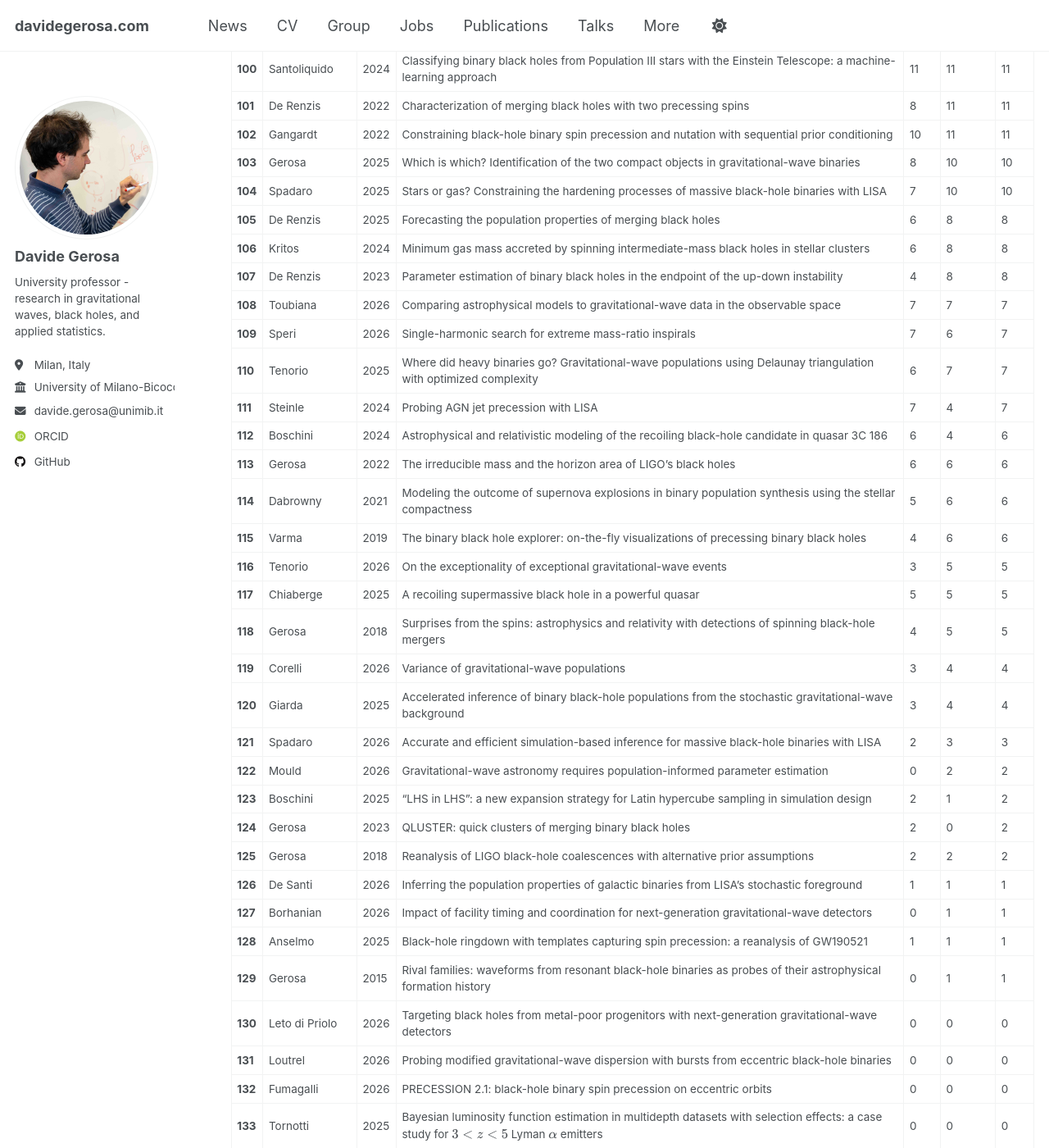
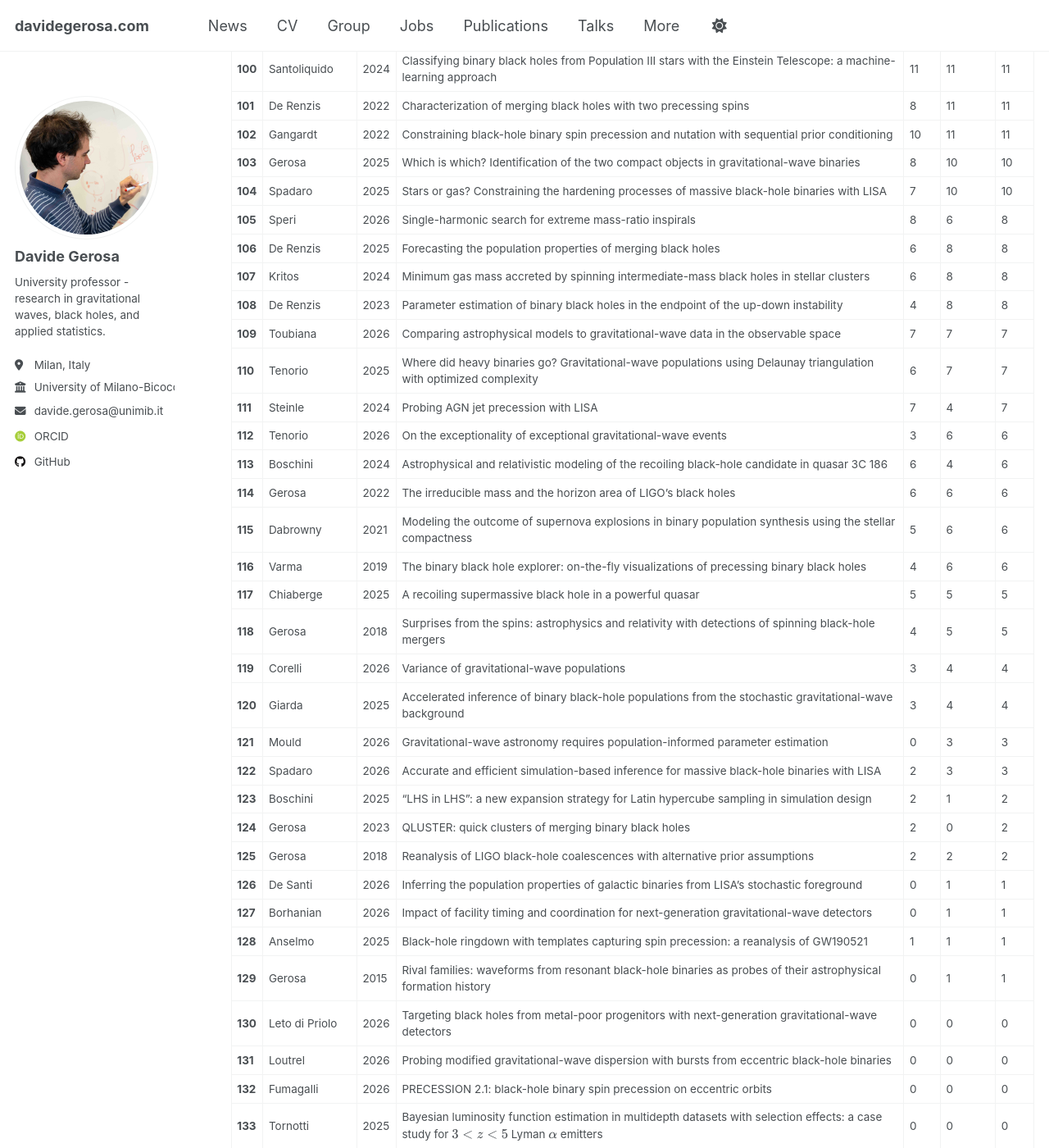
Before and after one commit to dgerosa/website, a Jekyll site: the page built from _pages/citations.md, in a window 1280 px wide and 1400 px high, scrolled down 4541 px. Shown: the whole window at 82% size. Built offline with Jekyll 4.4.1, drawn with Linux system fonts in a browser that asks for light colours; some web fonts are replaced; some of the changed text lies outside the part shown.

Commit message:
Website update from workflow

```diff
--- a/_pages/_citations.md
+++ b/_pages/_citations.md
@@ -113,28 +113,28 @@
 | **102** | Gangardt | 2022 | Constraining black-hole binary spin precession and nutation with sequential prior conditioning | 10 | 11 | 11 |
 | **103** | Gerosa | 2025 | Which is which? Identification of the two compact objects in gravitational-wave binaries | 8 | 10 | 10 |
 | **104** | Spadaro | 2025 | Stars or gas? Constraining the hardening processes of massive black-hole binaries with LISA | 7 | 10 | 10 |
-| **105** | De Renzis | 2025 | Forecasting the population properties of merging black holes | 6 | 8 | 8 |
-| **106** | Kritos | 2024 | Minimum gas mass accreted by spinning intermediate-mass black holes in stellar clusters | 6 | 8 | 8 |
-| **107** | De Renzis | 2023 | Parameter estimation of binary black holes in the endpoint of the up-down instability | 4 | 8 | 8 |
-| **108** | Toubiana | 2026 | Comparing astrophysical models to gravitational-wave data in the observable space | 7 | 7 | 7 |
-| **109** | Speri | 2026 | Single-harmonic search for extreme mass-ratio inspirals | 7 | 6 | 7 |
+| **105** | Speri | 2026 | Single-harmonic search for extreme mass-ratio inspirals | 8 | 6 | 8 |
+| **106** | De Renzis | 2025 | Forecasting the population properties of merging black holes | 6 | 8 | 8 |
+| **107** | Kritos | 2024 | Minimum gas mass accreted by spinning intermediate-mass black holes in stellar clusters | 6 | 8 | 8 |
+| **108** | De Renzis | 2023 | Parameter estimation of binary black holes in the endpoint of the up-down instability | 4 | 8 | 8 |
+| **109** | Toubiana | 2026 | Comparing astrophysical models to gravitational-wave data in the observable space | 7 | 7 | 7 |
 | **110** | Tenorio | 2025 | Where did heavy binaries go? Gravitational-wave populations using Delaunay triangulation with optimized complexity | 6 | 7 | 7 |
 | **111** | Steinle | 2024 | Probing AGN jet precession with LISA | 7 | 4 | 7 |
-| **112** | Boschini | 2024 | Astrophysical and relativistic modeling of the recoiling black-hole candidate in quasar 3C 186 | 6 | 4 | 6 |
-| **113** | Gerosa | 2022 | The irreducible mass and the horizon area of LIGO's black holes | 6 | 6 | 6 |
-| **114** | Dabrowny | 2021 | Modeling the outcome of supernova explosions in binary population synthesis using the stellar compactness | 5 | 6 | 6 |
-| **115** | Varma | 2019 | The binary black hole explorer: on-the-fly visualizations of precessing binary black holes | 4 | 6 | 6 |
-| **116** | Tenorio | 2026 | On the exceptionality of exceptional gravitational-wave events | 3 | 5 | 5 |
+| **112** | Tenorio | 2026 | On the exceptionality of exceptional gravitational-wave events | 3 | 6 | 6 |
+| **113** | Boschini | 2024 | Astrophysical and relativistic modeling of the recoiling black-hole candidate in quasar 3C 186 | 6 | 4 | 6 |
+| **114** | Gerosa | 2022 | The irreducible mass and the horizon area of LIGO's black holes | 6 | 6 | 6 |
+| **115** | Dabrowny | 2021 | Modeling the outcome of supernova explosions in binary population synthesis using the stellar compactness | 5 | 6 | 6 |
+| **116** | Varma | 2019 | The binary black hole explorer: on-the-fly visualizations of precessing binary black holes | 4 | 6 | 6 |
 | **117** | Chiaberge | 2025 | A recoiling supermassive black hole in a powerful quasar | 5 | 5 | 5 |
 | **118** | Gerosa | 2018 | Surprises from the spins: astrophysics and relativity with detections of spinning black-hole mergers | 4 | 5 | 5 |
 | **119** | Corelli | 2026 | Variance of gravitational-wave populations | 3 | 4 | 4 |
 | **120** | Giarda | 2025 | Accelerated inference of binary black-hole populations from the stochastic gravitational-wave background | 3 | 4 | 4 |
-| **121** | Spadaro | 2026 | Accurate and efficient simulation-based inference for massive black-hole binaries with LISA | 2 | 3 | 3 |
-| **122** | Mould | 2026 | Gravitational-wave astronomy requires population-informed parameter estimation | 0 | 2 | 2 |
+| **121** | Mould | 2026 | Gravitational-wave astronomy requires population-informed parameter estimation | 0 | 3 | 3 |
+| **122** | Spadaro | 2026 | Accurate and efficient simulation-based inference for massive black-hole binaries with LISA | 2 | 3 | 3 |
 | **123** | Boschini | 2025 | “LHS in LHS”: a new expansion strategy for Latin hypercube sampling in simulation design | 2 | 1 | 2 |
 | **124** | Gerosa | 2023 | QLUSTER: quick clusters of merging binary black holes | 2 | 0 | 2 |
 | **125** | Gerosa | 2018 | Reanalysis of LIGO black-hole coalescences with alternative prior assumptions | 2 | 2 | 2 |
-| **126** | De Santi | 2026 | Inferring the population properties of galactic binaries from LISA's stochastic foreground | 1 | 1 | 1 |
+| **126** | De Santi | 2026 | Inferring the population properties of galactic binaries from LISA's stochastic foreground | 0 | 1 | 1 |
 | **127** | Borhanian | 2026 | Impact of facility timing and coordination for next-generation gravitational-wave detectors | 0 | 1 | 1 |
 | **128** | Anselmo | 2025 | Black-hole ringdown with templates capturing spin precession: a reanalysis of GW190521 | 1 | 1 | 1 |
 | **129** | Gerosa | 2015 | Rival families: waveforms from resonant black-hole binaries as probes of their astrophysical formation history | 0 | 1 | 1 |
```
Also changed, not shown: other parts of _pages/_citations.md (+18 -18 lines), _pages/_group.md (+1 -1 lines), _pages/_publications.md (+1 -1 lines), _pages/_talks.md (+1 -1 lines).
